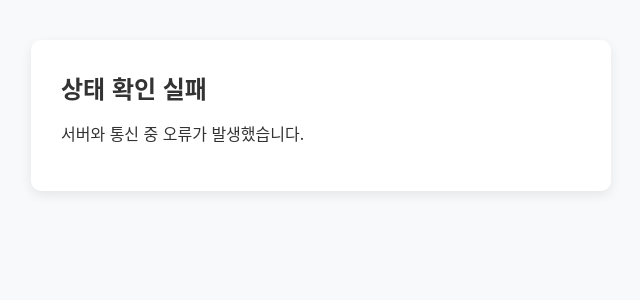
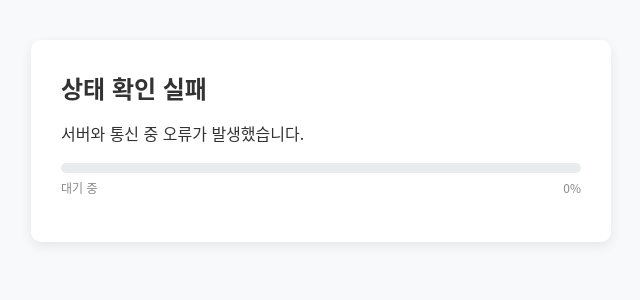
Before and after one commit to dbsdud0120/E-COPS-vacation-project, a Flask app: template Platform/templates/result.html in a window 1280 px wide. Shown: the top 300 px of the page, without its empty margins (319-959 px from the left). Run offline with Flask 3, Linux system fonts and the light colour scheme; the template is opened without the code that fills it, so the values that code supplies are empty.

Commit message:
Update result.html

```diff
--- a/Platform/templates/result.html
+++ b/Platform/templates/result.html
@@ -18,56 +18,46 @@
     max-width: 520px;
     margin: 0 auto;
   }
-  h1 {
-    font-size: 24px;
-    margin-top: 0;
-  }
-  .link-group {
-    margin-top: 24px;
-    display: flex;
-    flex-direction: column;
-    gap: 10px;
-  }
+  h1 { font-size: 24px; margin-top: 0; }
+  .link-group { margin-top: 24px; display: flex; flex-direction: column; gap: 10px; }
   .download-btn {
-    display: block;
-    padding: 12px 16px;
-    background-color: #4A90E2;
-    color: white;
-    text-decoration: none;
-    border-radius: 6px;
-    text-align: center;
-    font-weight: 600;
-    font-size: 14px;
+    display: block; padding: 12px 16px; background-color: #4A90E2;
+    color: white; text-decoration: none; border-radius: 6px;
+    text-align: center; font-weight: 600; font-size: 14px;
     transition: background-color 0.2s ease, opacity 0.2s ease;
   }
-  .download-btn.dashboard { background-color: #2E7D32; } /* 초록색 (대시보드) */
-  .download-btn.policy { background-color: #00838F; }    /* 청록색 (보안 정책 리포트) */
+  .download-btn.dashboard { background-color: #2E7D32; }
+  .download-btn.policy { background-color: #00838F; }
   .download-btn:hover { opacity: 0.9; }
 
-  /* 실시간 로그 패널 */
+  .progress-wrap { margin-top: 18px; }
+  .progress-track {
+    width: 100%; height: 10px; background-color: #e9ecef;
+    border-radius: 999px; overflow: hidden;
+  }
+  .progress-fill {
+    height: 100%; width: 0%;
+    background: linear-gradient(90deg, #4A90E2, #6FB1FC);
+    border-radius: 999px; transition: width 0.4s ease;
+  }
+  .progress-fill.done { background: linear-gradient(90deg, #2E7D32, #4CAF50); }
+  .progress-fill.error { background: linear-gradient(90deg, #C62828, #E57373); }
+  .progress-label {
+    display: flex; justify-content: space-between;
+    font-size: 12px; color: #888; margin-top: 6px;
+  }
+
   .log-box {
-    margin-top: 20px;
-    background-color: #1e1e1e;
-    color: #d4d4d4;
-    font-family: "Consolas", "D2Coding", monospace;
-    font-size: 13px;
-    padding: 14px;
-    border-radius: 6px;
-    height: 220px;
-    overflow-y: auto;
-    white-space: pre-wrap;
-    word-break: break-all;
+    margin-top: 20px; background-color: #1e1e1e; color: #d4d4d4;
+    font-family: "Consolas", "D2Coding", monospace; font-size: 13px;
+    padding: 14px; border-radius: 6px; height: 220px;
+    overflow-y: auto; white-space: pre-wrap; word-break: break-all;
     display: none;
   }
-  .log-box .log-line {
-    padding: 1px 0;
-  }
+  .log-box .log-line { padding: 1px 0; }
   .log-label {
-    margin-top: 16px;
-    font-size: 13px;
-    font-weight: 600;
-    color: #666;
-    display: none;
+    margin-top: 16px; font-size: 13px; font-weight: 600;
+    color: #666; display: none;
   }
 </style>
 </head>
@@ -76,22 +66,25 @@
     <h1 id="status-title">확인 중...</h1>
     <p id="status-desc">스캔 상태를 확인하고 있습니다.</p>
 
-    <!-- 결과물 링크 영역 -->
+    <div id="progress-wrap" class="progress-wrap">
+      <div class="progress-track">
+        <div id="progress-fill" class="progress-fill"></div>
+      </div>
+      <div class="progress-label">
+        <span id="progress-stage">대기 중</span>
+        <span id="progress-percent">0%</span>
+      </div>
+    </div>
+
     <div id="download-links" class="link-group" style="display:none;">
-      <!-- 종합 대시보드 -->
       <a id="btn-dashboard" class="download-btn dashboard" href="/download/dashboard/{{ job_id }}" target="_blank" style="display:none;">📊 종합 대시보드 (Dashboard)</a>
-
-      <!-- 보안 정책 점검 리포트 -->
       <a id="btn-policy" class="download-btn policy" href="/download/policy/{{ job_id }}" target="_blank" style="display:none;">🛡️ 보안 정책 점검 리포트 (Policy)</a>
-
-      <!-- 취약점 상세 리포트 (HTML / PDF) -->
       <a id="btn-html" class="download-btn" href="/download/html/{{ job_id }}" target="_blank">📄 취약점 상세 리포트 (HTML)</a>
       <a id="btn-pdf" class="download-btn" href="/download/pdf/{{ job_id }}">📑 취약점 상세 리포트 (PDF)</a>
     </div>
 
     <p id="error-text" style="color:red; font-weight:bold; margin-top:16px;"></p>
 
-    <!-- 실시간 로그 -->
     <p id="log-label" class="log-label">🖥️ 실시간 스캔 로그</p>
     <div id="log-box" class="log-box"></div>
   </div>
@@ -105,21 +98,58 @@
     const logBoxEl = document.getElementById("log-box");
     const logLabelEl = document.getElementById("log-label");
 
+    const progressFillEl = document.getElementById("progress-fill");
+    const progressStageEl = document.getElementById("progress-stage");
+    const progressPercentEl = document.getElementById("progress-percent");
+
     const btnDashboard = document.getElementById("btn-dashboard");
     const btnPolicy = document.getElementById("btn-policy");
 
-    // 상태값 → 사용자에게 보여줄 문구 매핑
+    // 상태값 → 문구 + 로그가 아직 없을 때의 기본(fallback) 퍼센트
     const statusMessages = {
-      "Ready": { title: "준비 중", desc: "스캔을 준비하고 있습니다..." },
-      "Scanning": { title: "취약점 수집 중", desc: "웹 구조를 분석하고 취약점 정보를 수집하고 있습니다..." },
-      "Generating Report": { title: "리포트 생성 중", desc: "수집된 데이터를 바탕으로 리포트를 작성하고 있습니다..." },
-      "Completed": { title: "Scan Completed", desc: "취약점 분석 및 정책 점검이 완료되었습니다." },
-      "Error": { title: "Scan Failed", desc: "오류가 발생했습니다." }
+      "Ready": { title: "준비 중", desc: "스캔을 준비하고 있습니다...", stage: "준비 중", percent: 10 },
+      "Scanning": { title: "취약점 수집 중", desc: "웹 구조를 분석하고 취약점 정보를 수집하고 있습니다...", stage: "취약점 수집 중", percent: 40 },
+      "Generating Report": { title: "리포트 생성 중", desc: "수집된 데이터를 바탕으로 리포트를 작성하고 있습니다...", stage: "리포트 생성 중", percent: 80 },
+      "Completed": { title: "Scan Completed", desc: "취약점 분석 및 정책 점검이 완료되었습니다.", stage: "완료", percent: 100 },
+      "Error": { title: "Scan Failed", desc: "오류가 발생했습니다.", stage: "실패", percent: 0 }
     };
 
     let statusIntervalId = null;
     let logIntervalId = null;
     let logOffset = 0;
+    let lastKnownPercent = 0;
+
+    // scanner.py가 찍는 "(n/total) 페이지 점검 중" 로그를 파싱하는 정규식
+    // scanner 담당자에게 이 정확한 문구/형식을 유지해달라고 요청해둔 상태
+    const scanProgressPattern = /\((\d+)\/(\d+)\)\s*페이지 점검 중/;
+
+    function setProgress(percent, stageLabel, variant) {
+      const clamped = Math.max(0, Math.min(100, percent));
+      lastKnownPercent = clamped;
+      progressFillEl.style.width = `${clamped}%`;
+      progressFillEl.classList.toggle("done", variant === "done");
+      progressFillEl.classList.toggle("error", variant === "error");
+      progressStageEl.textContent = stageLabel;
+      progressPercentEl.textContent = `${Math.round(clamped)}%`;
+    }
+
+    function updateProgressFromLog(lines) {
+      // 가장 최근 로그부터 역순 탐색해서 최신 진행 상황만 반영
+      for (let i = lines.length - 1; i >= 0; i--) {
+        const match = lines[i].match(scanProgressPattern);
+        if (match) {
+          const current = parseInt(match[1], 10);
+          const total = parseInt(match[2], 10);
+          if (total > 0) {
+            // Scanning 단계는 전체의 40~80% 구간으로 배분, 그 안에서 세분화
+            const ratio = current / total;
+            const percent = 40 + ratio * 40;
+            setProgress(percent, `취약점 수집 중 (${current}/${total})`);
+          }
+          return;
+        }
+      }
+    }
 
     async function checkStatus() {
       try {
@@ -134,34 +164,34 @@
           return;
         }
 
+        const msg = statusMessages[data.status];
+
         if (data.status === "Completed") {
-          const msg = statusMessages["Completed"];
           titleEl.textContent = msg.title;
           descEl.textContent = msg.desc;
+          setProgress(100, msg.stage, "done");
 
-          if (data.dashboard_html) {
-            btnDashboard.style.display = "block";
-          }
-          if (data.policy_html) {
-            btnPolicy.style.display = "block";
-          }
+          if (data.dashboard_html) btnDashboard.style.display = "block";
+          if (data.policy_html) btnPolicy.style.display = "block";
 
           downloadEl.style.display = "flex";
           clearInterval(statusIntervalId);
-          // 완료 후에도 잠깐 더 폴링해서 남은 로그 줄을 마저 받고 정지
           setTimeout(() => clearInterval(logIntervalId), 3000);
         } else if (data.status === "Error") {
-          const msg = statusMessages["Error"];
           titleEl.textContent = msg.title;
           descEl.textContent = msg.desc;
           errorEl.textContent = data.error || "";
+          setProgress(lastKnownPercent, msg.stage, "error");
           clearInterval(statusIntervalId);
           setTimeout(() => clearInterval(logIntervalId), 3000);
         } else {
-          // Ready, Scanning, Generating Report 등 진행 중 상태
-          const msg = statusMessages[data.status] || { title: "진행 중...", desc: `현재 상태: ${data.status}` };
-          titleEl.textContent = msg.title;
-          descEl.textContent = msg.desc;
+          const known = msg || { title: "진행 중...", desc: `현재 상태: ${data.status}`, stage: data.status, percent: 20 };
+          titleEl.textContent = known.title;
+          descEl.textContent = known.desc;
+          // 로그에서 세밀한 값을 아직 못 받았을 때만 단계 기본값 사용
+          if (!logBoxEl.dataset.hasScanProgress) {
+            setProgress(known.percent, known.stage);
+          }
         }
       } catch (e) {
         titleEl.textContent = "상태 확인 실패";
@@ -188,11 +218,16 @@
           }
 
           logOffset = data.offset;
-          // 새 로그가 추가되면 자동으로 맨 아래로 스크롤
           logBoxEl.scrollTop = logBoxEl.scrollHeight;
+
+          const hadMatch = data.lines.some(line => scanProgressPattern.test(line));
+          if (hadMatch) {
+            logBoxEl.dataset.hasScanProgress = "1";
+            updateProgressFromLog(data.lines);
+          }
         }
       } catch (e) {
-        // 로그 폴링 실패는 조용히 무시 (상태 폴링이 메인이므로)
+        // 로그 폴링 실패는 조용히 무시
       }
     }
 
```
